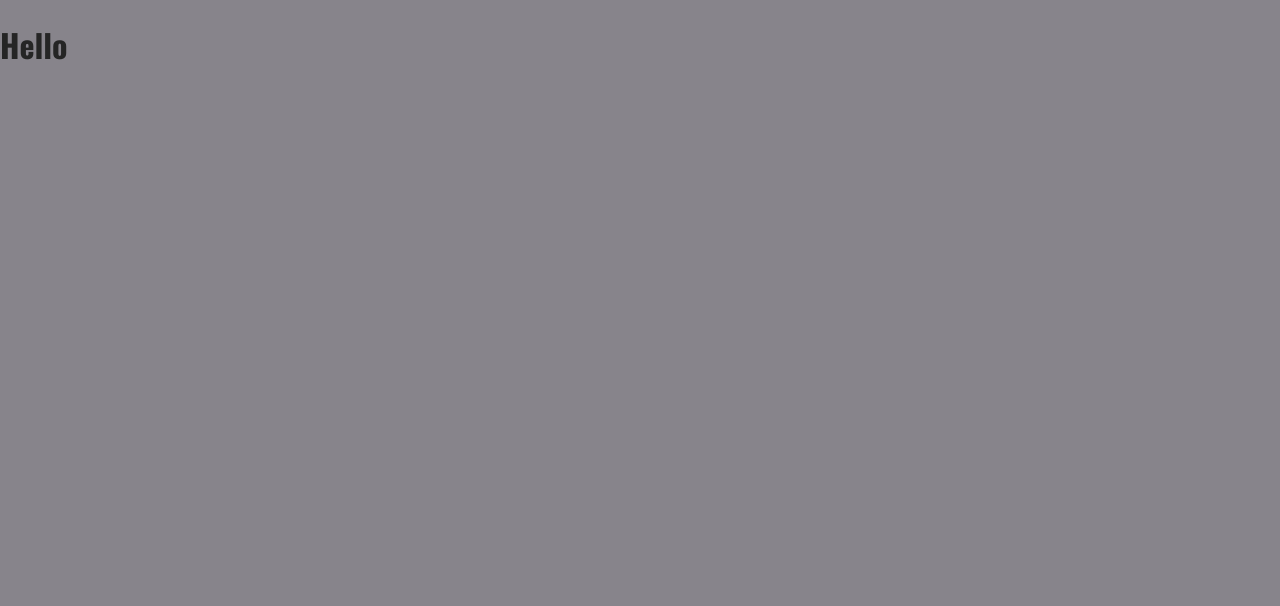
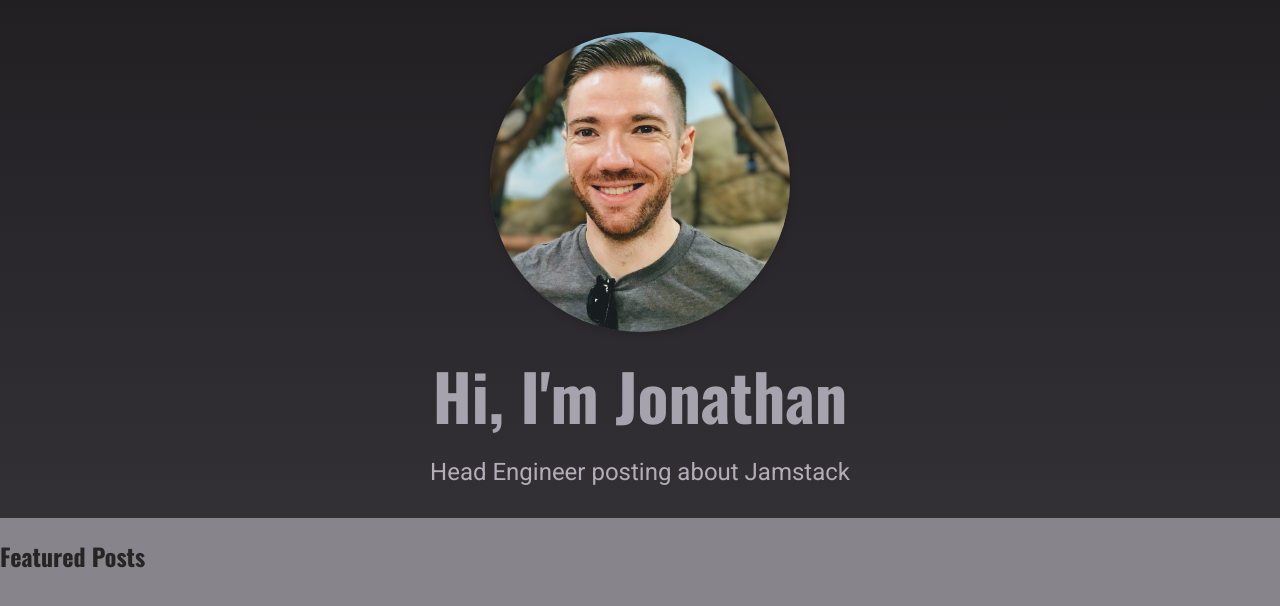
Before and after one commit to islaytitans/next-blog, a Next.js app: page / in a window 1280 px wide. Shown: the top 606 px of the page. Built offline with nearby package versions, Linux system fonts and the light colour scheme.

Commit message:
Added hero component

```diff
--- /dev/null
+++ b/components/global/hero.module.css
@@ -0,0 +1,40 @@
+.hero {
+  text-align: center;
+  background-image: linear-gradient(
+    to bottom,
+    var(--color-grey-900),
+    var(--color-grey-800)
+  );
+  padding: var(--size-8) 0;
+}
+
+.image {
+  width: 300px;
+  height: 300px;
+  box-shadow: 0 1px 8px rgba(0, 0, 0, 0.2);
+  border-radius: 50%;
+  overflow: hidden;
+  background-color: var(--color-grey-700);
+  margin: auto;
+}
+
+.image img {
+  object-fit: cover;
+  object-position: top;
+  width: 100%;
+  height: 100%;
+}
+
+.hero h1 {
+  font-size: var(--size-16);
+  margin: var(--size-4) 0;
+  color: var(--color-grey-300);
+}
+
+.hero p {
+  font-size: var(--size-6);
+  color: var(--color-grey-200);
+  width: 90%;
+  max-width: 40rem;
+  margin: auto;
+}
--- /dev/null
+++ b/components/posts/featured-posts.js
@@ -0,0 +1,7 @@
+import classes from "./featured-posts.module.css";
+
+function FeaturedPosts() {
+  return (<h2>Featured Posts</h2>)
+}
+
+export default FeaturedPosts;
--- /dev/null
+++ b/components/posts/featured-posts.module.css
@@ -0,0 +1,17 @@
+.latest {
+  width: 90%;
+  max-width: 80rem;
+  margin: var(--size-8) auto;
+}
+
+.latest h2 {
+  font-size: var(--size-8);
+  color: var(--color-grey-800);
+  text-align: center;
+}
+
+@media (min-width: 768px) {
+  .latest h2 {
+    font-size: var(--size-16);
+  }
+}
--- a/pages/contact.js
+++ b/pages/contact.js
@@ -1,5 +1,5 @@
 function ContactPage() {
-
+  return (<h1>Contact</h1>);
 }
 
 export default ContactPage;
--- a/pages/index.js
+++ b/pages/index.js
@@ -1,5 +1,14 @@
+import { Fragment } from "react";
+import Hero from "../components/global/hero";
+import FeaturedPosts from "../components/posts/featured-posts";
+
 function HomePage() {
-  return (<h1>Hello</h1>);
+  return (
+    <Fragment>
+      <Hero />
+      <FeaturedPosts />
+    </Fragment>
+  );
 }
 
 export default HomePage;
--- a/pages/posts/[slug].js
+++ b/pages/posts/[slug].js
@@ -1,5 +1,5 @@
 function PostDetailPage() {
-
+  return (<h1>Post Details</h1>);
 }
 
 export default PostDetailPage;
--- a/pages/posts/index.js
+++ b/pages/posts/index.js
@@ -1,5 +1,5 @@
 function AllPostsPage() {
-
+  return (<h1>All posts</h1>);
 }
 
 export default AllPostsPage;
```
Also changed, not shown: public/images/site/global/jonathan-robbins.jpg (added).
